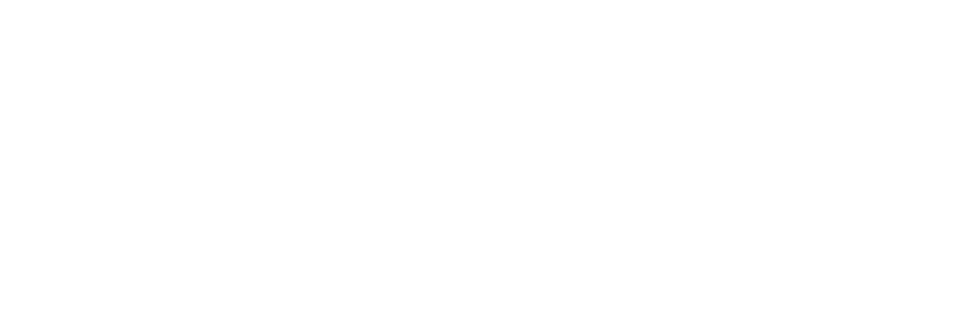
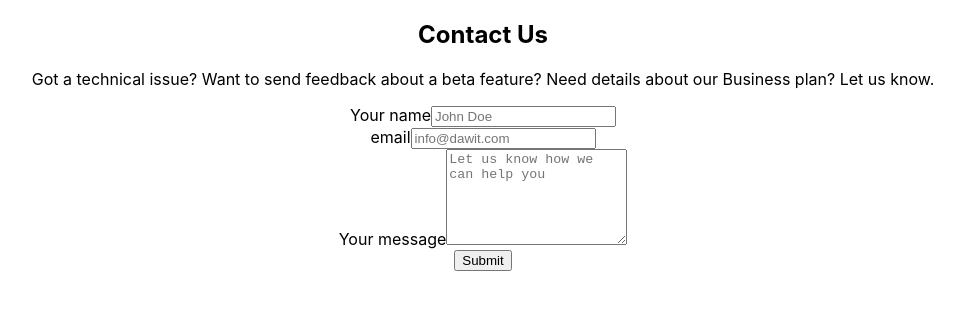
Before and after one commit to Njokimary/Contact-Inquiryfrontend, a React (Create React App) app: page / in a window 1280 px wide. Shown: the top 310 px of the page, without its empty margins (157-1121 px from the left). Built offline with nearby package versions, Linux system fonts and the light colour scheme.

Commit message:
create cotact form and its styling

```diff
--- a/src/Components/Contact.js
+++ b/src/Components/Contact.js
@@ -1,11 +1,85 @@
-import React from 'react'
+import React, { useState } from 'react';
+import axios from 'axios';
 
-function Contact() {
-  return (
-    <div>
+const Contact = () => {
+    const [formData, setFormData] = useState({ name: '', email: '', subject: '', message: '' });
+    const [errors, setErrors] = useState({});
+    const [successMessage, setSuccessMessage] = useState('');
 
-    </div>
-  )
-}
+    const handleChange = (e) => {
+        const { name, value } = e.target;
+        setFormData({ ...formData, [name]: value });
+    };
 
-export default Contact
+    const handleSubmit = async (e) => {
+        e.preventDefault();
+        try {
+            const response = await axios.post('http://dawit.test/api/contact', formData, {
+                auth: {
+                    username: 'user',
+                    password: 'user',
+                },
+            });
+            setSuccessMessage(response.data.message);
+            setErrors({});
+            setFormData({ name: '', email: '', subject: '', message: '' }); // Clear form fields after successful submission
+        } catch (error) {
+            if (error.response && error.response.status === 422) {
+                setErrors(error.response.data);
+            }
+        }
+    };
+
+    return (
+        <section className="bg-white dark:bg-gray-900">
+            <div className="py-8 lg:py-16 px-4 mx-auto max-w-screen-md">
+                <h2 className="mb-4 text-4xl tracking-tight font-extrabold text-center text-gray-900 dark:text-white">Contact Us</h2>
+                <p className="mb-8 lg:mb-16 font-light text-center text-gray-500 dark:text-gray-400 sm:text-xl">Got a technical issue? Want to send feedback about a beta feature? Need details about our Business plan? Let us know.</p>
+                <form onSubmit={handleSubmit} className="space-y-8">
+                    <div>
+                        <label htmlFor="email" className="block mb-2 text-sm font-medium text-gray-900 dark:text-gray-300">Your name</label>
+                        <input
+                            type="text"
+                            id="name"
+                            value={formData.name}
+                            onChange={handleChange}
+                            className="shadow-sm bg-gray-50 border border-gray-300 text-gray-900 text-sm rounded-lg focus:ring-primary-500 focus:border-primary-500 block w-full p-2.5 dark:bg-gray-700 dark:border-gray-600 dark:placeholder-gray-400 dark:text-white dark:focus:ring-primary-500 dark:focus:border-primary-500 dark:shadow-sm-light"
+                            placeholder="John Doe"
+                            required
+                        />
+                        {errors.email && <div className="text-red-500">{errors.email}</div>}
+                    </div>
+                    <div>
+                        <label htmlFor="subject" className="block mb-2 text-sm font-medium text-gray-900 dark:text-gray-300">email</label>
+                        <input
+                            type="email"
+                            id="email"
+                            value={formData.email}
+                            onChange={handleChange}
+                            className="block p-3 w-full text-sm text-gray-900 bg-gray-50 rounded-lg border border-gray-300 shadow-sm focus:ring-primary-500 focus:border-primary-500 dark:bg-gray-700 dark:border-gray-600 dark:placeholder-gray-400 dark:text-white dark:focus:ring-primary-500 dark:focus:border-primary-500 dark:shadow-sm-light"
+                            placeholder="info@dawit.com"
+                            required
+                        />
+                        {errors.email && <div className="text-red-500">{errors.email}</div>}
+                    </div>
+                    <div className="sm:col-span-2">
+                        <label htmlFor="message" className="block mb-2 text-sm font-medium text-gray-900 dark:text-gray-400">Your message</label>
+                        <textarea
+                            id="message"
+                            rows="6"
+                            value={formData.message}
+                            onChange={handleChange}
+                            className="block p-2.5 w-full text-sm text-gray-900 bg-gray-50 rounded-lg shadow-sm border border-gray-300 focus:ring-primary-500 focus:border-primary-500 dark:bg-gray-700 dark:border-gray-600 dark:placeholder-gray-400 dark:text-white dark:focus:ring-primary-500 dark:focus:border-primary-500"
+                            placeholder="Let us know how we can help you"
+                        />
+                        {errors.message && <div className="text-red-500">{errors.message}</div>}
+                    </div>
+                    <button type="submit" className="py-3 px-5 text-sm font-medium text-center text-black rounded-lg bg-primary-700 sm:w-fit hover:bg-primary-800 focus:ring-4 focus:outline-none focus:ring-primary-300 dark:bg-primary-600 dark:hover:bg-primary-700 dark:focus:ring-primary-800">Submit</button>
+                    {successMessage && <div className="text-green-500">{successMessage}</div>}
+                </form>
+            </div>
+        </section>
+    );
+};
+
+export default Contact;
```
